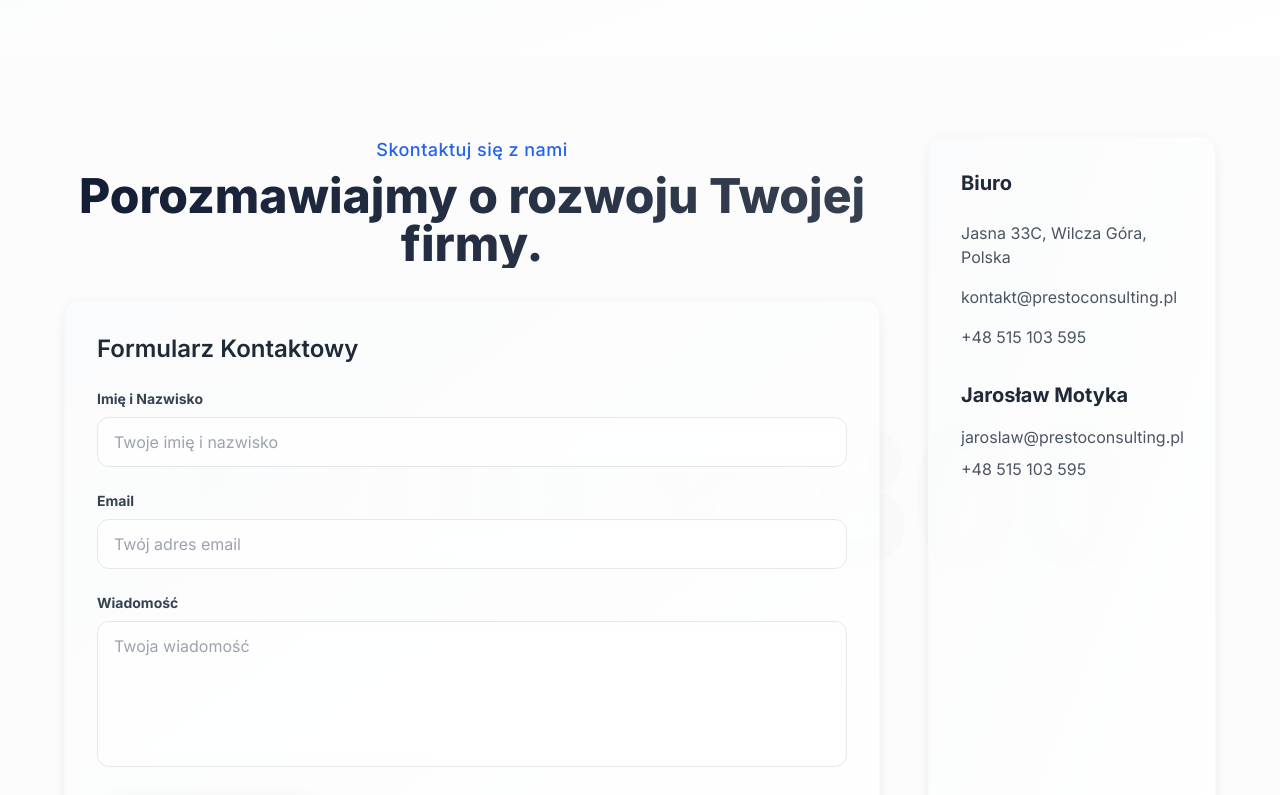
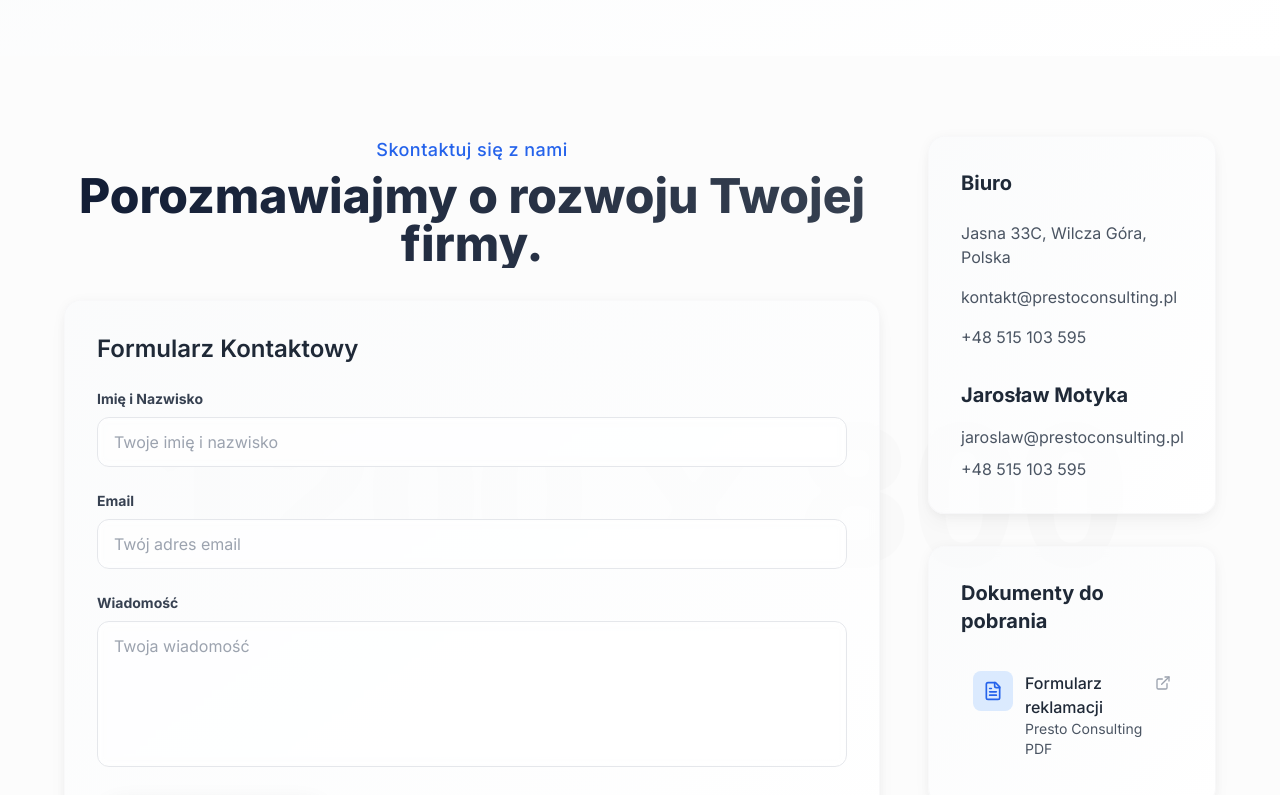
Before and after one commit to facetcoztoba/presto-web-dynamics, a React (Vite) app: page / in a window 1280 px wide. Shown: the part 6140-6935 px from the top of the page. Built offline with nearby package versions, Linux system fonts and the light colour scheme.

Commit message:
Refactor: Update contact section
- Added a "Documents" section to the contact section with a link to the complaint form.
- Reorganized the layout for better presentation.
- Ensured responsiveness for different screen sizes.

```diff
--- a/src/components/ContactSection.tsx
+++ b/src/components/ContactSection.tsx
@@ -1,5 +1,6 @@
 
 import React from 'react';
+import { FileText, ExternalLink } from 'lucide-react';
 import SectionHeader from './SectionHeader';
 import ContactForm from './ContactForm';
 
@@ -24,7 +25,9 @@ const ContactSection: React.FC = () => {
           <ContactForm />
         </div>
 
-        <div className="w-full md:w-1/4 bg-gradient-to-br from-gray-50/80 to-white/80 backdrop-blur-sm p-8 rounded-2xl shadow-soft border border-gray-100/50">
+        <div className="w-full md:w-1/4 space-y-8">
+          {/* Office Information */}
+          <div className="bg-gradient-to-br from-gray-50/80 to-white/80 backdrop-blur-sm p-8 rounded-2xl shadow-soft border border-gray-100/50">
             <h3 className="text-xl font-bold text-gray-800 mb-6 font-inter">Biuro</h3>
             <div className="space-y-4 text-gray-600 font-inter">
               <div className="group">
@@ -68,6 +71,33 @@ const ContactSection: React.FC = () => {
               </div>
             </div>
           </div>
+
+          {/* Documents Section */}
+          <div className="bg-gradient-to-br from-gray-50/80 to-white/80 backdrop-blur-sm p-8 rounded-2xl shadow-soft border border-gray-100/50">
+            <h3 className="text-xl font-bold text-gray-800 mb-6 font-inter">Dokumenty do pobrania</h3>
+            <div className="space-y-4">
+              <a
+                href="https://hosting1736455092.freekru.pl/wp-content/uploads/2025/06/Formularz_reklamacji_Presto.pdf"
+                target="_blank"
+                rel="noopener noreferrer"
+                className="group flex items-start space-x-3 p-3 rounded-lg hover:bg-white/70 transition-all duration-300 hover:shadow-sm"
+              >
+                <div className="flex-shrink-0 w-10 h-10 bg-primary-100 text-primary-600 rounded-lg flex items-center justify-center group-hover:bg-primary-200 transition-colors duration-300">
+                  <FileText className="w-5 h-5" />
+                </div>
+                <div className="flex-1 min-w-0">
+                  <p className="text-gray-800 font-medium font-inter group-hover:text-primary-700 transition-colors duration-300">
+                    Formularz reklamacji
+                  </p>
+                  <p className="text-sm text-gray-600 font-inter">
+                    Presto Consulting PDF
+                  </p>
+                </div>
+                <ExternalLink className="w-4 h-4 text-gray-400 group-hover:text-primary-600 transition-colors duration-300 flex-shrink-0 mt-1" />
+              </a>
+            </div>
+          </div>
+        </div>
       </div>
     </section>
   );
```
Lines whose indentation alone changed are shown as unchanged.
